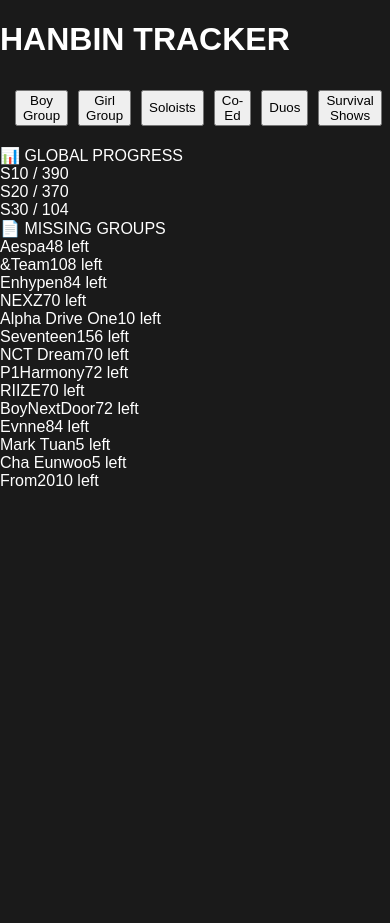
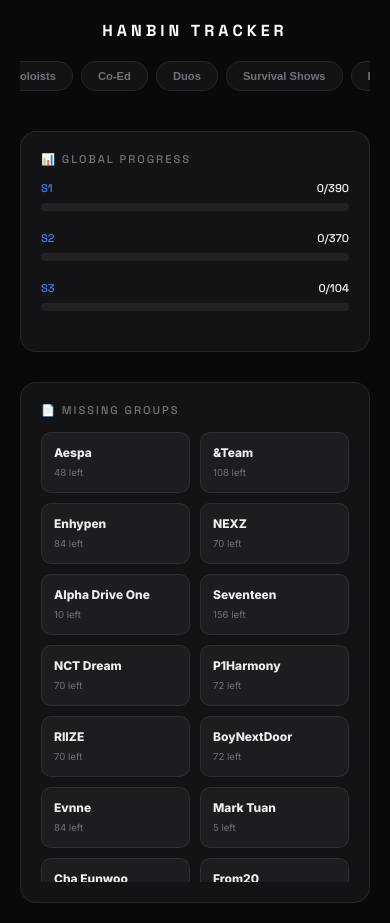
Before and after one commit to wezeley/Hanbin-Track, a React (Vite) app: page / in a window 390 px wide. Before the commit the page ends 844 px from the top, so only its background shows below. Built offline with nearby package versions, Linux system fonts and the light colour scheme.

Commit message:
IU RESET fix all logic

```diff
--- a/src/App.css
+++ b/src/App.css
@@ -1,82 +1,79 @@
-/* Centralização total das abas */
-.tabs-container {
-  display: flex;
-  gap: 10px;
-  overflow-x: auto;
-  padding: 10px 0 20px 0;
-  justify-content: center; /* Centraliza no Desktop */
-  margin: 0 auto;
-  max-width: 100%;
+@import url('https://fonts.googleapis.com/css2?family=Inter:wght@300;400;600;800&family=Space+Grotesk:wght@500;700&display=swap');
+
+:root {
+  --bg: #09090b;
+  --surface: #131316;
+  --surface-brighter: #1c1c21;
+  --accent: #3b82f6;
+  --owned: #22c55e;
+  --text: #fafafa;
+  --text-dim: #71717a;
+  --border: rgba(255, 255, 255, 0.08);
 }
 
-/* Header do Set (S1 + Checkbox + Toggle) */
-.set-header-minimal {
-  display: flex;
-  justify-content: center; /* Centraliza a header do set com as cartas */
-  width: 100%;
-  margin-bottom: 10px;
+* { box-sizing: border-box; margin: 0; padding: 0; }
+body { background-color: var(--bg); color: var(--text); font-family: 'Inter', sans-serif; overflow-x: hidden; }
+.container { max-width: 1100px; margin: 0 auto; padding: 20px; }
+
+/* HEADER E TABS */
+header { display: flex; justify-content: center; margin-bottom: 20px; }
+.title { font-family: 'Space Grotesk'; font-size: 1rem; letter-spacing: 4px; cursor: pointer; text-transform: uppercase; color: white; }
+
+.tabs-container { display: flex; gap: 8px; overflow-x: auto; padding-bottom: 15px; justify-content: center; margin-bottom: 25px; scrollbar-width: none; }
+.tabs-container::-webkit-scrollbar { display: none; }
+.tab-button {
+  background: var(--surface); border: 1px solid var(--border); color: var(--text-dim);
+  padding: 8px 16px; border-radius: 99px; font-size: 0.7rem; font-weight: 600; cursor: pointer; white-space: nowrap; transition: 0.2s;
 }
+.tab-button.active { background: var(--text); color: var(--bg); border-color: var(--text); }
 
-.set-controls-group {
-  display: flex;
-  align-items: center;
-  gap: 12px;
-  background: var(--surface-brighter);
-  padding: 6px 15px;
-  border-radius: 20px;
-  border: 1px solid var(--border);
-  /* Isso move o controle levemente para a esquerda do centro
-     para ficar "no meio do caminho" entre a margem e o início das cartas */
-  transform: translateX(-20px);
+/* DASHBOARD DUAS COLUNAS */
+.dashboard-layout { display: grid; grid-template-columns: 1fr 1fr; gap: 30px; margin-top: 10px; }
+.dashboard-column { background: var(--surface); border: 1px solid var(--border); border-radius: 16px; padding: 20px; }
+.section-header { font-family: 'Space Grotesk'; font-size: 0.7rem; color: var(--text-dim); letter-spacing: 2px; margin-bottom: 15px; }
+
+.stat-row-premium { margin-bottom: 20px; }
+.stat-info { display: flex; justify-content: space-between; margin-bottom: 8px; font-family: 'Space Grotesk'; font-size: 0.7rem; }
+.stat-bar-bg { width: 100%; height: 8px; background: #222; border-radius: 10px; overflow: hidden; }
+.stat-bar-fill { height: 100%; background: #fff; box-shadow: 0 0 10px rgba(255,255,255,0.2); transition: width 1s; }
+
+.missing-scroll-area { display: grid; grid-template-columns: 1fr 1fr; gap: 10px; max-height: 450px; overflow-y: auto; }
+.missing-card-mini { background: var(--surface-brighter); padding: 12px; border-radius: 10px; border: 1px solid var(--border); cursor: pointer; transition: 0.2s; }
+.m-name { display: block; font-size: 0.75rem; font-weight: 700; color: #eee; }
+.m-count { font-size: 0.6rem; color: var(--text-dim); }
+
+/* FOCO NO GRUPO */
+.focused-header-row { display: flex; align-items: center; justify-content: space-between; width: 100%; margin-bottom: 25px; padding: 10px; border-bottom: 1px solid var(--border); }
+.back-btn-compact { background: var(--surface-brighter); border: 1px solid var(--border); color: white; padding: 6px 12px; border-radius: 6px; font-size: 0.65rem; cursor: pointer; }
+.group-name-compact { font-family: 'Space Grotesk'; font-size: 1.2rem; text-transform: uppercase; letter-spacing: 3px; }
+
+/* SETS E ABRE/FECHA */
+.set-section { margin-bottom: 30px; display: flex; flex-direction: column; align-items: center; }
+.set-header-minimal { display: flex; justify-content: center; width: 100%; margin-bottom: 10px; }
+.set-controls-group { display: flex; align-items: center; gap: 12px; background: var(--surface-brighter); padding: 6px 15px; border-radius: 20px; border: 1px solid var(--border); }
+.set-symbol-icon { height: 18px; width: auto; image-rendering: pixelated; }
+.expand-toggle-btn { background: none; border: none; color: var(--text-dim); font-size: 0.6rem; cursor: pointer; }
+
+/* CARTAS 55x77 */
+.rarities-container { display: flex; flex-direction: column; align-items: center; gap: 30px; margin-top: 15px; }
+.rarity-row { display: flex; align-items: center; gap: 12px; }
+.grid { display: flex; gap: 4px; }
+.card { width: 55px; height: 77px; cursor: pointer; transition: transform 0.2s; }
+.card-inner { width: 55px; height: 77px; border-radius: 4px; overflow: hidden; border: 1px solid var(--border); background: #000; }
+.card-image { width: 100%; height: 100%; object-fit: fill; display: block; }
+.card:hover { transform: scale(1.8); z-index: 50; box-shadow: 0 0 15px rgba(0,0,0,1); }
+.card:not(.owned) img { opacity: 0.25; filter: grayscale(1); }
+.card.owned .card-inner { border-color: var(--owned); box-shadow: 0 0 10px rgba(34, 197, 94, 0.3); }
+
+/* CHECKBOX E CORAÇÃO */
+.set-checkbox { appearance: none; width: 15px; height: 15px; border: 1px solid #444; border-radius: 4px; cursor: pointer; position: relative; }
+.set-checkbox:checked { background: var(--owned); }
+.set-checkbox:checked::after { content: '✓'; position: absolute; color: black; font-size: 10px; top: -2px; left: 3px; font-weight: bold; }
+.rarity-toggle { background: none; border: none; color: #222; cursor: pointer; font-size: 1rem; width: 20px; }
+.rarity-toggle.active { color: var(--owned); }
+
+@media (max-width: 800px) {
+  .dashboard-layout { grid-template-columns: 1fr; }
+  .grid { flex-wrap: wrap; justify-content: center; }
+  .rarity-row { flex-direction: column; }
 }
-
-.expand-toggle-btn {
-  background: none;
-  border: none;
-  color: var(--text-dim);
-  font-size: 0.6rem;
-  cursor: pointer;
-  padding: 0 5px;
-}
-
-.expand-toggle-btn:hover {
-  color: white;
-}
-
-/* Ajuste das Raridades para acompanhar o fechamento */
-.set-section {
-  margin-bottom: 30px;
-  transition: all 0.3s ease;
-}
-
-.set-section.collapsed {
-  margin-bottom: 10px;
-  opacity: 0.6;
-}
-
-/* Espaçamento das fileiras de cartas */
-.rarities-container {
-  display: flex;
-  flex-direction: column;
-  align-items: center;
-  gap: 35px; /* Espaço entre 1H, 2H... */
-  margin-top: 15px;
-}
-
-/* Grid e Cartas */
-.grid {
-  display: flex;
-  gap: 5px;
-}
-
-/* Responsividade: No mobile as abas alinham à esquerda para rolagem */
-@media (max-width: 800px) {
-  .tabs-container {
-    justify-content: flex-start;
-    padding-left: 15px;
-  }
-
-  .set-controls-group {
-    transform: none; /* No mobile fica centralizado puro */
-  }
-}
--- a/src/components/Dashboard.jsx
+++ b/src/components/Dashboard.jsx
@@ -1,7 +1,6 @@
 import { HANBIN_DATA } from '../data/hanbinData';
 
 export function Dashboard({ ownedCards = [], onTabChange }) {
-  // Função para calcular a estrutura de cada grupo (ex: maxSet: 3.2 -> s1, s2, s3 até 2H)
   const getGroupStructure = (group) => {
     const maxVal = group.maxSet || 1;
     const lastSetId = Math.floor(maxVal);
@@ -28,64 +27,36 @@ export function Dashboard({ ownedCards = [], onTabChange }) {
   HANBIN_DATA.groups.forEach(group => {
     let groupMissingCount = 0;
     const structure = getGroupStructure(group);
-
     structure.forEach(set => {
       set.rarities.forEach(rarity => {
         group.members.forEach(member => {
           const seq = ((set.id - 1) * 5) + rarity + (member.offset || 0);
           const botId = `${group.code}#${member.code}${String(seq).padStart(3, '0')}`;
           const isOwned = ownedCards?.includes(botId);
-
-          let target = group.category === "Radiant" ? "radiant" :
-                       group.category === "Survival Shows" ? "survival" :
-                       (group.category === "Events" || group.category === "Limiteds") ? "event" : `s${set.id}`;
-
-          if (stats[target]) {
-            stats[target].total++;
-            if (isOwned) stats[target].owned++;
-          }
+          let target = group.category === "Radiant" ? "radiant" : group.category === "Survival Shows" ? "survival" : (group.category === "Events" || group.category === "Limiteds") ? "event" : `s${set.id}`;
+          if (stats[target]) { stats[target].total++; if (isOwned) stats[target].owned++; }
           if (!isOwned) groupMissingCount++;
         });
       });
     });
-
-    if (groupMissingCount > 0) {
-      missingGroups.push({
-        name: group.name,
-        missing: groupMissingCount,
-        category: group.category
-      });
-    }
+    if (groupMissingCount > 0) missingGroups.push({ name: group.name, missing: groupMissingCount, category: group.category });
   });
 
   return (
     <div className="dashboard-layout">
-      {/* COLUNA 1: GLOBAL PROGRESS */}
       <div className="dashboard-column">
         <div className="section-header">📊 GLOBAL PROGRESS</div>
-        <div className="stats-grid-vertical">
-          {Object.entries(stats).map(([key, data]) => {
-            if (data.total === 0) return null;
-            const percent = ((data.owned / data.total) * 100).toFixed(0);
-            return (
+        {Object.entries(stats).map(([key, data]) => (
+          data.total > 0 && (
             <div key={key} className="stat-row-premium">
-                <div className="stat-info">
-                  <span className="stat-key">{key.toUpperCase()}</span>
-                  <span className="stat-count">{data.owned} / {data.total}</span>
+              <div className="stat-info"><span style={{color: 'var(--accent)'}}>{key.toUpperCase()}</span><span>{data.owned}/{data.total}</span></div>
+              <div className="stat-bar-bg"><div className="stat-bar-fill" style={{ width: `${(data.owned/data.total)*100}%` }}></div></div>
             </div>
-                <div className="stat-bar-bg">
-                  <div className="stat-bar-fill" style={{ width: `${percent}%` }}></div>
+          )
+        ))}
       </div>
-              </div>
-            );
-          })}
-        </div>
-      </div>
-
-      {/* COLUNA 2: MISSING LIST */}
       <div className="dashboard-column">
         <div className="section-header">📄 MISSING GROUPS</div>
-        <div className="missing-container">
         <div className="missing-scroll-area">
           {missingGroups.map(g => (
             <div key={g.name} className="missing-card-mini" onClick={() => onTabChange(g.category)}>
@@ -96,6 +67,5 @@ export function Dashboard({ ownedCards = [], onTabChange }) {
         </div>
       </div>
     </div>
-    </div>
   );
 }
```
Also changed, not shown: src/App.jsx (+7 -33 lines). Lines whose indentation alone changed are shown as unchanged.
